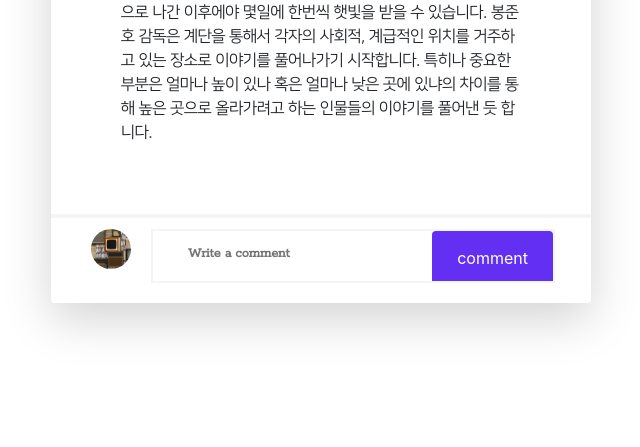
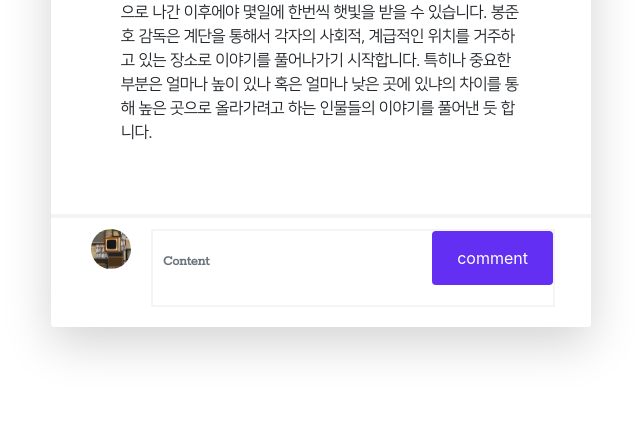
Before and after one commit to yeseul4072/fianl_pjt, a Django app: page /articles/1/1/ in a window 1280 px wide. Shown: the part 1053-1500 px from the top of the page, without its empty margins (319-959 px from the left). Before the commit the page ends 1385 px from the top, so only its background shows below. Run offline with Django 3.2, Linux system fonts and the light colour scheme; a user stored in the database is signed in; data comes from the database, SQL or seed files in the repository; both versions use the stored data as it was after the commit; some libraries are stand-ins or nearby versions.

Commit message:
comment 오류 해결

```diff
--- a/initial/articles/templates/articles/review_detail.html
+++ b/initial/articles/templates/articles/review_detail.html
@@ -1,4 +1,5 @@
 {% extends 'base.html' %}
+{% load bootstrap4 %}
 {% load static %}
 {% block head %}
 <link href="//maxcdn.bootstrapcdn.com/bootstrap/4.1.1/css/bootstrap.min.css" rel="stylesheet" id="bootstrap-css">
@@ -256,10 +257,14 @@ text-align: center;
 
         <div style="border-bottom: 2px solid #f4f4f4;">
             {% for comment in comments %}
-            <p>{{ comment.content }}</p>
+            <p class="text_L" style="margin-left:70px;">{{ comment.user }} : {{ comment.content }}</p>
             {% if comment.user == request.user %}
-            <a href="{% url 'articles:comment_delete' movie.pk review.pk comment.pk %}">삭제</a>
-            <a href="{% url 'articles:comment_update' movie.pk review.pk comment.pk %}">수정</a>
+            <a href="{% url 'articles:comment_delete' movie.pk review.pk comment.pk %}">
+              <button class="btn text_L" style="background-color: rgb(98, 47, 243); color: white;">삭제</button>
+            </a>
+            <a href="{% url 'articles:comment_update' movie.pk review.pk comment.pk %}">
+              <button class="btn text_L" style="background-color: rgb(98, 47, 243); color: white;">수정</button>
+            </a>
             {% endif %}
             {% endfor %}
         </div>
@@ -272,20 +277,16 @@ text-align: center;
         <img class="rounded-circle" src="/static/noprofile.jpg" alt="...">
         {% endif %}
         </span>
+
         <div class="search">
-        {% if request.user.is_authenticated %}
-        {% if request.resolver_match.comment_create %}
         <form action="{% url 'articles:comment_create' movie.pk review.pk %}" method="POST">
-        {% else %}
-        <form action="" method="POST">
-        {% endif %}
         {% csrf_token %}
-        <label for="content"></label>
-        <input placeholder="Write a comment" type="text" id="content">
+        {% bootstrap_form form %}
         <button class="btn" style="background-color: rgb(98, 47, 243); color: white;">comment</button>
         </form>
-        {% endif %}
-    </div><!--/. Search -->
+
+      </div><!--/. Search -->
+
         </div><!--/ cardbox-like -->
 
     </div><!--/ cardbox -->
--- a/initial/articles/views.py
+++ b/initial/articles/views.py
@@ -202,6 +202,7 @@ def review_detail(request, movie_pk, review_pk):
     return render(request, 'articles/review_detail.html', context)
 
 
+
 @login_required
 def comment_create(request, movie_pk, review_pk):
     movie = get_object_or_404(Movie, pk=movie_pk)
```
Also changed, not shown: initial/db.sqlite3.
